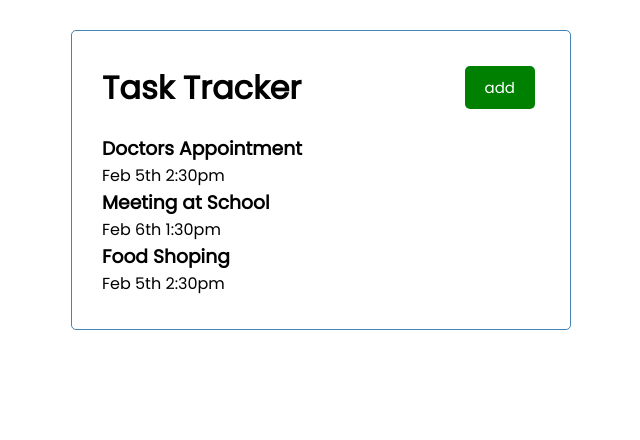
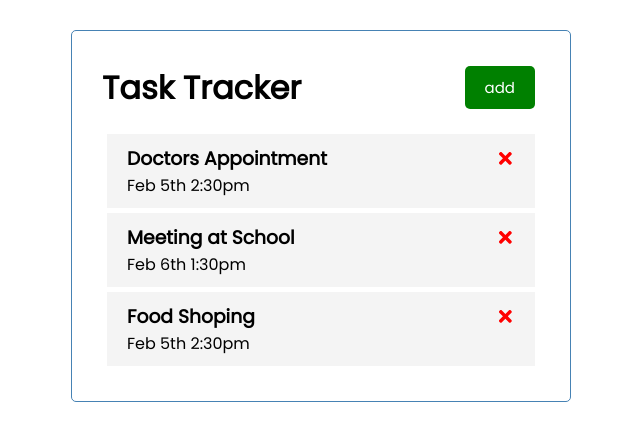
Before and after one commit to vv123612/react-crash-2021-traversy-steps, a React (Create React App) app: page / in a window 1280 px wide. Shown: the top 440 px of the page, without its empty margins (319-959 px from the left). Built offline with nearby package versions, Linux system fonts and the light colour scheme.

Commit message:
Delete task and message if no tasks (51:41)

```diff
--- a/package.json
+++ b/package.json
@@ -8,6 +8,7 @@
     "@testing-library/user-event": "^12.8.3",
     "react": "^17.0.2",
     "react-dom": "^17.0.2",
+    "react-icons": "^4.2.0",
     "react-scripts": "4.0.3",
     "web-vitals": "^1.1.1"
   },
--- a/src/App.js
+++ b/src/App.js
@@ -27,10 +27,27 @@
     }
   ])
 
+  const deleteTask = (id) => {
+    console.log('delete', id)
+    console.log(tasks)
+    console.log(id)
+
+    setTasks(tasks.filter((task) => task.id !== id))
+  }
+
   return (
     <div className='container'>
       <Header/>
-      <Tasks tasks = {tasks}/>
+      {/* <Tasks tasks = {tasks} onDelete = {deleteTask}/> */}
+
+      {tasks.length > 0 ? (
+        <Tasks
+          tasks={tasks}
+          onDelete={deleteTask}
+        />
+      ) : (
+        'No Tasks To Show'
+      )}
     </div>
   );
 }
--- a/src/components/Task.js
+++ b/src/components/Task.js
@@ -1,9 +1,15 @@
-import React from 'react'
+import {FaTimes} from 'react-icons/fa'
 
-const Task = ({ task }) => {
+const Task = ({ task, onDelete }) => {
     return (
-        <div>
-            <h3>{task.text}</h3>
+        <div className='task'>
+            <h3>
+                {task.text}
+                <FaTimes
+                style={{ color: 'red', cursor: 'pointer' }}
+                onClick = {() => onDelete(task.id)}
+                />
+            </h3>
             <p>{task.day}</p>
 
         </div>
--- a/src/components/Tasks.js
+++ b/src/components/Tasks.js
@@ -1,12 +1,12 @@
 import Task from './Task'
 
-const Tasks = ({ tasks }) => {
+const Tasks = ({ tasks, onDelete }) => {
 
 
     return (
         <>
             {tasks.map((task)=>(
-                <Task key={task.id} task={task} />
+                <Task key={task.id} task={task} onDelete={onDelete}/>
 
             ))}
 
```
Also changed, not shown: 2 other files (tests, documents, lock files or other folders).
